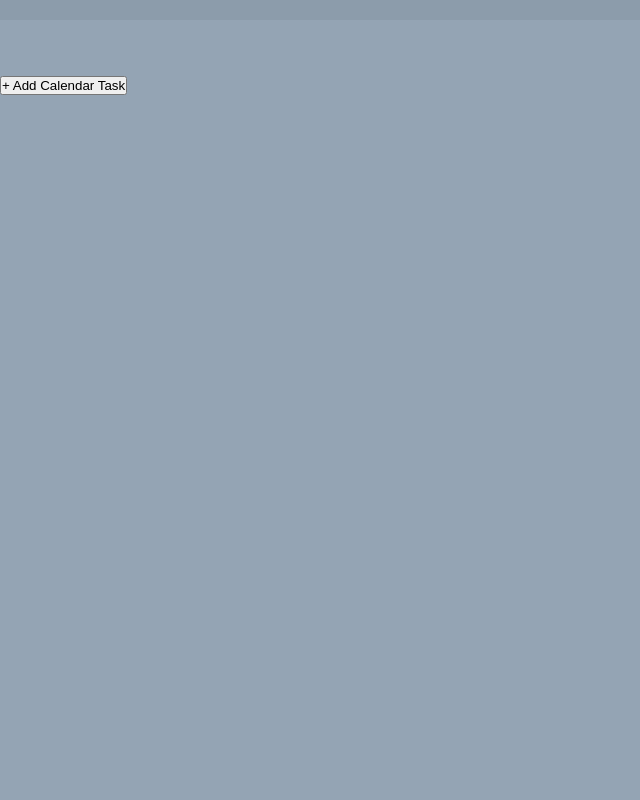
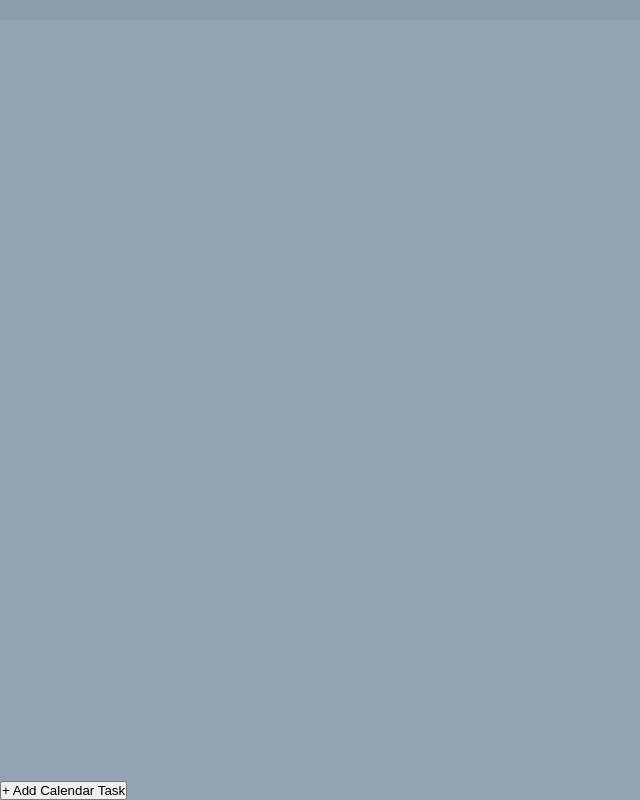
Before and after one commit to tungttse/stickytop, a React app: page / in a window 1280 px wide. Shown: the whole page, without its empty margins (0-640 px from the left). Built offline with nearby package versions, Linux system fonts and the light colour scheme.

Commit message:
fix scroll note

```diff
--- a/src/styles.css
+++ b/src/styles.css
@@ -308,9 +308,22 @@ body,
     background-color: #94a4b4;
 }
 
+.editor-container {
+  flex: 1;
+  height: 100%;
+  overflow: hidden;
+}
+
+
+.editor-container.auto-minimized {
+  height: 100%;
+  overflow: hidden;
+}
+
 .tiptap-editor {
     flex: 1;
     overflow-y: auto;
+    overflow-x: hidden;
     width: 100%;
     height: 100%;
     background: inherit;
```
